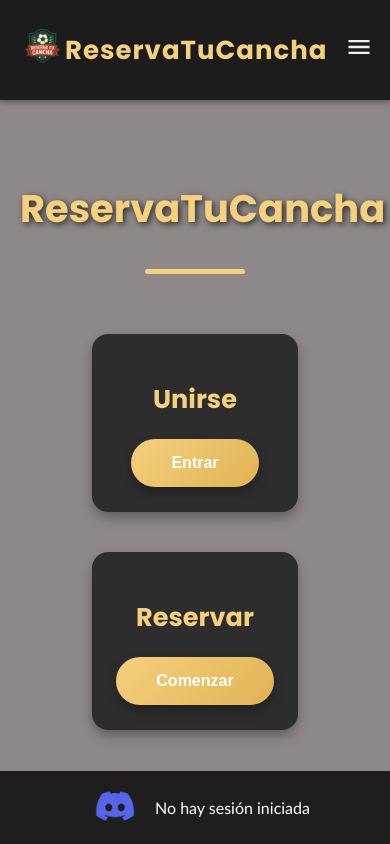
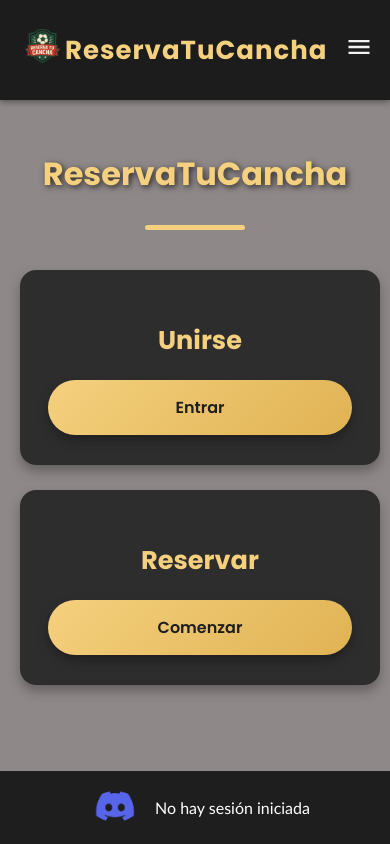
Before and after one commit to ManuelCortez475/ReservaTuCancha, a Flask app: page / in a window 390 px wide. Run offline with Flask 3, Linux system fonts and the light colour scheme.

Commit message:
pantalla inicial responsive

```diff
--- a/static/css/Pantalla_Inicial.css
+++ b/static/css/Pantalla_Inicial.css
@@ -1,3 +1,6 @@
+main {
+    flex: 1;
+}
 
 body {
     font-family: 'Poppins', sans-serif;
@@ -6,7 +9,9 @@ body {
     background-size: cover;
     background-position: center;
     background-repeat: no-repeat;
-    height: 100vh;
+    min-height: 100vh;
+    display: flex;
+    flex-direction: column;
     color: #f0f0f0;
 }
 
@@ -94,25 +99,30 @@ body {
 }
 
 @media screen and (max-width: 768px) {
+
+    .hero {
+        margin: 50px 15px 30px;
+    }
+
     .hero h1 {
-        font-size: 2.4rem;
-        width: 90%;
+        font-size: 2rem;
     }
+
     .vs-section {
-        flex-direction: row;
-        justify-content: center;
-        gap: 20px;
+        flex-direction: column;   /* 👈 ahora se apilan */
+        gap: 25px;
+        margin: 40px 20px;
     }
+
     .card {
-        width: 45%;
-        padding: 25px 15px;
-        margin-bottom: 20px;
+        width: 100%;
+        max-width: 320px;
+        padding: 30px 20px;
     }
-    .vs-box {
-        width: 100%;
-        order: 3;
-        margin: 10px 0;
-        padding: 18px 25px;
-        font-size: 1.6rem;
+
+    .btn {
+        width: 70%;
+        text-align: center;
+        display: inline-block;
     }
 }
--- a/templates/Pantalla_Inicial.html
+++ b/templates/Pantalla_Inicial.html
@@ -24,12 +24,12 @@
         <section class="vs-section">
             <div class="card">
                 <h2>Unirse</h2>
-                <button class="btn"><a href="/unirse">Entrar</a></button>
+                <a href="/unirse" class="btn">Entrar</a>
             </div>
 
             <div class="card">
                 <h2>Reservar</h2>
-                <button class="btn"><a href="/reservar">Comenzar</a></button>
+                <a href="/reservar" class="btn">Comenzar</a>
             </div>
         </section>
     </main>
```
